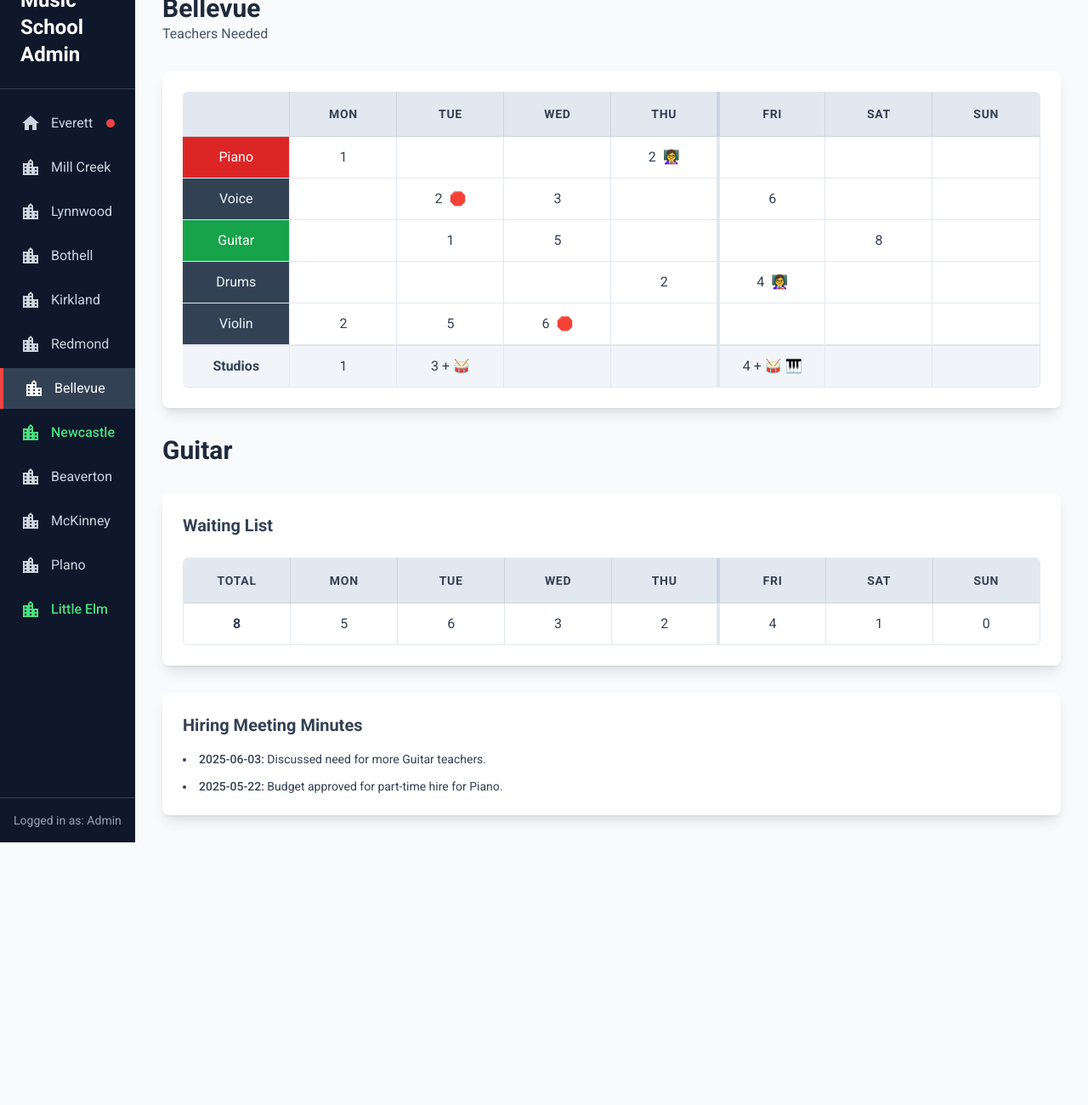
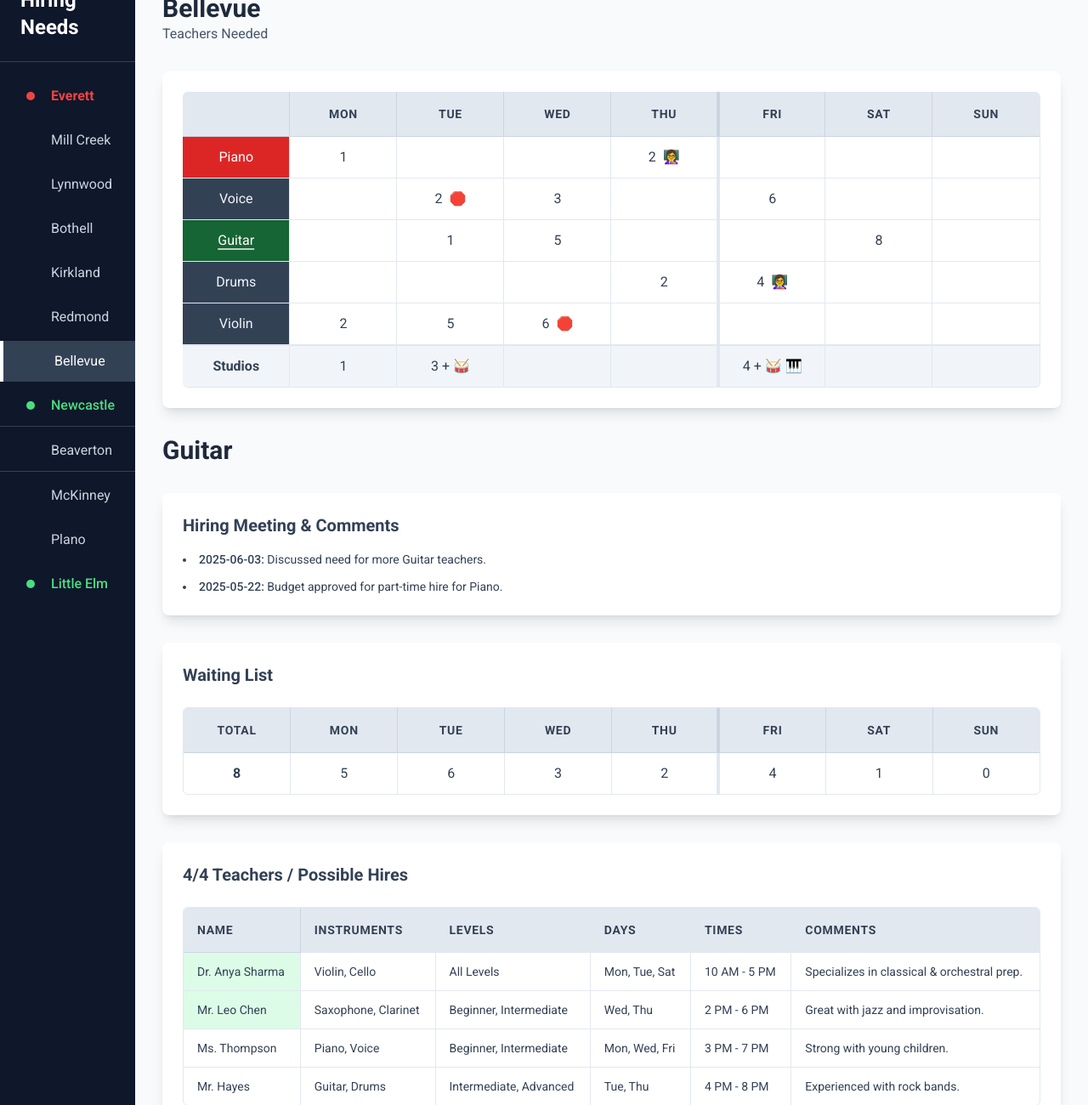
Before and after one commit to tylertul/HiringNeedsDesign, a plain HTML site: page index.html in a window 1280 px wide. Shown: the part 40-1340 px from the top of the page at 85% size. Before the commit the page ends 1031 px from the top, so only its background shows below. Drawn offline with nearby package versions, Linux system fonts and the light colour scheme.

Commit message:
Update index.html

```diff
--- a/index.html
+++ b/index.html
@@ -49,91 +49,97 @@
   </style>
 </head>
 <body class="flex min-h-screen bg-slate-50">
+
+
 <aside class="w-72 bg-slate-900 text-white flex flex-col">
   <div class="p-6 text-2xl font-semibold border-b border-slate-700">
-      Music School Admin
+    Hiring Needs
   </div>
   <nav class="flex-grow">
     <ul class="space-y-1 py-4">
       <li>
-<a class="flex items-center py-3 px-6 text-slate-300 hover:bg-slate-700 hover:text-white transition-colors duration-200" href="#">
-<span class="material-icons align-middle mr-3">home</span>
+        <a class="flex items-center py-3 px-6 text-red-500 font-semibold hover:bg-slate-700 hover:text-red-400 transition-colors duration-200" href="#">
+          <span class="w-6 inline-flex justify-center items-center mr-3">
+            <span class="inline-block w-2.5 h-2.5 bg-red-500 rounded-full"></span>
+          </span>
           Everett
-            <span class="inline-block w-2.5 h-2.5 bg-red-500 rounded-full ml-auto"></span>
         </a>
       </li>
       <li>
         <a class="flex items-center py-3 px-6 text-slate-300 hover:bg-slate-700 hover:text-white transition-colors duration-200" href="#">
-<span class="material-icons align-middle mr-3">location_city</span>
+          <span class="w-6 mr-3"></span>
           Mill Creek
         </a>
       </li>
       <li>
         <a class="flex items-center py-3 px-6 text-slate-300 hover:bg-slate-700 hover:text-white transition-colors duration-200" href="#">
-<span class="material-icons align-middle mr-3">location_city</span>
+          <span class="w-6 mr-3"></span>
           Lynnwood
         </a>
       </li>
       <li>
         <a class="flex items-center py-3 px-6 text-slate-300 hover:bg-slate-700 hover:text-white transition-colors duration-200" href="#">
-<span class="material-icons align-middle mr-3">location_city</span>
+          <span class="w-6 mr-3"></span>
           Bothell
         </a>
       </li>
       <li>
         <a class="flex items-center py-3 px-6 text-slate-300 hover:bg-slate-700 hover:text-white transition-colors duration-200" href="#">
-<span class="material-icons align-middle mr-3">location_city</span>
+          <span class="w-6 mr-3"></span>
           Kirkland
         </a>
       </li>
       <li>
         <a class="flex items-center py-3 px-6 text-slate-300 hover:bg-slate-700 hover:text-white transition-colors duration-200" href="#">
-<span class="material-icons align-middle mr-3">location_city</span>
+          <span class="w-6 mr-3"></span>
           Redmond
         </a>
       </li>
       <li>
-<a class="flex items-center py-3 px-6 bg-slate-700 text-white border-l-4 border-red-500 transition-colors duration-200" href="#" id="bellevue-link">
-<span class="material-icons align-middle mr-3">location_city</span>
+        <a class="flex items-center py-3 px-6 bg-slate-700 text-white border-l-4 border-white transition-colors duration-200" href="#" id="bellevue-link">
+          <span class="w-6 mr-3"></span>
           Bellevue
         </a>
       </li>
-<li>
+      <li class="border-b border-slate-700">
         <a class="flex items-center py-3 px-6 text-green-400 font-medium hover:bg-slate-700 hover:text-green-300 transition-colors duration-200" href="#">
-<span class="material-icons align-middle mr-3">location_city</span>
+          <span class="w-6 inline-flex justify-center items-center mr-3">
+            <span class="inline-block w-2.5 h-2.5 bg-green-400 rounded-full"></span>
+          </span>
           Newcastle
         </a>
       </li>
-<li>
+      <li class="border-b border-slate-700">
         <a class="flex items-center py-3 px-6 text-slate-300 hover:bg-slate-700 hover:text-white transition-colors duration-200" href="#">
-<span class="material-icons align-middle mr-3">location_city</span>
+          <span class="w-6 mr-3"></span>
           Beaverton
         </a>
       </li>
       <li>
         <a class="flex items-center py-3 px-6 text-slate-300 hover:bg-slate-700 hover:text-white transition-colors duration-200" href="#">
-<span class="material-icons align-middle mr-3">location_city</span>
+          <span class="w-6 mr-3"></span>
           McKinney
         </a>
       </li>
       <li>
         <a class="flex items-center py-3 px-6 text-slate-300 hover:bg-slate-700 hover:text-white transition-colors duration-200" href="#">
-<span class="material-icons align-middle mr-3">location_city</span>
+          <span class="w-6 mr-3"></span>
           Plano
         </a>
       </li>
       <li>
         <a class="flex items-center py-3 px-6 text-green-400 font-medium hover:bg-slate-700 hover:text-green-300 transition-colors duration-200" href="#">
-<span class="material-icons align-middle mr-3">location_city</span>
+          <span class="w-6 inline-flex justify-center items-center mr-3">
+            <span class="inline-block w-2.5 h-2.5 bg-green-400 rounded-full"></span>
+          </span>
           Little Elm
         </a>
       </li>
     </ul>
   </nav>
-<div class="p-4 border-t border-slate-700 text-sm text-slate-400">
-      Logged in as: Admin
-    </div>
 </aside>
+
+
 <main class="flex-grow p-8">
 <header class="mb-8">
 <h1 class="text-3xl font-semibold text-slate-800" id="main-header">Bellevue</h1>
@@ -142,7 +148,6 @@
 
 
 <div class="bg-white rounded-lg shadow-lg p-6 mb-8">
-
   <!-- This div now controls the overall shape and border of the table -->
   <div class="overflow-x-auto rounded-md border-b border-r border-slate-200">
     <!-- The "table-fixed" class ensures equal column widths -->
@@ -163,9 +168,7 @@
         <!-- Piano Row -->
         <tr>
           <td class="py-3 px-4 border-b border-slate-200 table-cell-bordered instrument-piano-header text-center">Piano</td>
-          <td class="py-3 px-4 border-b border-slate-200 text-center status-cell relative table-cell-bordered">1
-            <div class="tooltip absolute z-10 bottom-full left-1/2 -translate-x-1/2 mb-2 w-40 bg-slate-800 text-white text-xs rounded py-1 px-2 text-center">Needs Teacher</div>
-          </td>
+          <td class="py-3 px-4 border-b border-slate-200 text-center table-cell-bordered">1</td>
           <td class="py-3 px-4 border-b border-slate-200 text-center table-cell-bordered"></td>
           <td class="py-3 px-4 border-b border-slate-200 text-center table-cell-bordered"></td>
           <td class="py-3 px-4 border-b border-slate-200 text-center status-cell relative table-cell-bordered">
@@ -188,31 +191,22 @@
               <div class="tooltip absolute z-10 bottom-full left-1/2 -translate-x-1/2 mb-2 w-max max-w-xs bg-slate-800 text-white text-xs rounded py-1 px-2 text-center">Steve Jones - Piano, Voice | Last day: 6-12-2025</div>
             </span>
           </td>
-          <td class="py-3 px-4 border-b border-slate-200 text-center status-cell relative table-cell-bordered">3
-            <div class="tooltip absolute z-10 bottom-full left-1/2 -translate-x-1/2 mb-2 w-48 bg-slate-800 text-white text-xs rounded py-1 px-2 text-center">Mr. Davis (Arriving 3 PM)</div>
-          </td>
+          <td class="py-3 px-4 border-b border-slate-200 text-center table-cell-bordered">3</td>
           <td class="py-3 px-4 border-b border-slate-200 text-center table-cell-bordered"></td>
-          <td class="py-3 px-4 border-b border-slate-200 text-center status-cell relative table-cell-bordered border-l-4 border-slate-300">6
-            <div class="tooltip absolute z-10 bottom-full left-1/2 -translate-x-1/2 mb-2 w-48 bg-slate-800 text-white text-xs rounded py-1 px-2 text-center">Ms. Wilson (Arriving 11 AM)</div>
-          </td>
+          <td class="py-3 px-4 border-b border-slate-200 text-center table-cell-bordered border-l-4 border-slate-300">6</td>
           <td class="py-3 px-4 border-b border-slate-200 text-center table-cell-bordered"></td>
           <td class="py-3 px-4 border-b border-slate-200 text-center"></td>
         </tr>
         <!-- Guitar Row -->
         <tr>
-          <td class="py-3 px-4 border-b border-slate-200 table-cell-bordered instrument-guitar-header text-center" id="guitar-header">Guitar</td>
+          <!-- The "selected" class was added here to apply the special styling -->
+          <td class="py-3 px-4 border-b border-slate-200 table-cell-bordered instrument-guitar-header text-center selected" id="guitar-header">Guitar</td>
           <td class="py-3 px-4 border-b border-slate-200 text-center table-cell-bordered"></td>
-          <td class="py-3 px-4 border-b border-slate-200 text-center status-cell relative table-cell-bordered">1
-            <div class="tooltip absolute z-10 bottom-full left-1/2 -translate-x-1/2 mb-2 w-40 bg-slate-800 text-white text-xs rounded py-1 px-2 text-center">Needs Teacher</div>
-          </td>
-          <td class="py-3 px-4 border-b border-slate-200 text-center status-cell relative table-cell-bordered">5
-            <div class="tooltip absolute z-10 bottom-full left-1/2 -translate-x-1/2 mb-2 w-56 bg-slate-800 text-white text-xs rounded py-1 px-2 text-center">Ms. Jones (Available 9 AM - 1 PM)</div>
-          </td>
+          <td class="py-3 px-4 border-b border-slate-200 text-center table-cell-bordered">1</td>
+          <td class="py-3 px-4 border-b border-slate-200 text-center table-cell-bordered">5</td>
           <td class="py-3 px-4 border-b border-slate-200 text-center table-cell-bordered"></td>
           <td class="py-3 px-4 border-b border-slate-200 text-center table-cell-bordered border-l-4 border-slate-300"></td>
-          <td class="py-3 px-4 border-b border-slate-200 text-center status-cell relative table-cell-bordered">8
-            <div class="tooltip absolute z-10 bottom-full left-1/2 -translate-x-1/2 mb-2 w-40 bg-slate-800 text-white text-xs rounded py-1 px-2 text-center">Needs Teacher</div>
-          </td>
+          <td class="py-3 px-4 border-b border-slate-200 text-center table-cell-bordered">8</td>
           <td class="py-3 px-4 border-b border-slate-200 text-center"></td>
         </tr>
         <!-- Drums Row -->
@@ -221,9 +215,7 @@
           <td class="py-3 px-4 border-b border-slate-200 text-center table-cell-bordered"></td>
           <td class="py-3 px-4 border-b border-slate-200 text-center table-cell-bordered"></td>
           <td class="py-3 px-4 border-b border-slate-200 text-center table-cell-bordered"></td>
-          <td class="py-3 px-4 border-b border-slate-200 text-center status-cell relative table-cell-bordered">2
-            <div class="tooltip absolute z-10 bottom-full left-1/2 -translate-x-1/2 mb-2 w-48 bg-slate-800 text-white text-xs rounded py-1 px-2 text-center">Mr. Brown (Available All Day)</div>
-          </td>
+          <td class="py-3 px-4 border-b border-slate-200 text-center table-cell-bordered">2</td>
           <td class="py-3 px-4 border-b border-slate-200 text-center table-cell-bordered status-cell relative border-l-4 border-slate-300">
             4
             <span class="cursor-pointer relative inline-block ml-1">👩‍🏫
@@ -236,9 +228,7 @@
         <!-- Violin Row with a thicker bottom border -->
         <tr>
           <td class="py-3 px-4 border-b-2 border-slate-200 table-cell-bordered instrument-violin-header text-center">Violin</td>
-          <td class="py-3 px-4 border-b-2 border-slate-200 text-center status-cell relative table-cell-bordered">2
-            <div class="tooltip absolute z-10 bottom-full left-1/2 -translate-x-1/2 mb-2 w-48 bg-slate-800 text-white text-xs rounded py-1 px-2 text-center">Ms. Perry (Arriving 2 PM)</div>
-          </td>
+          <td class="py-3 px-4 border-b-2 border-slate-200 text-center table-cell-bordered">2</td>
           <td class="py-3 px-4 border-b-2 border-slate-200 text-center table-cell-bordered">5</td>
           <td class="py-3 px-4 border-b-2 border-slate-200 text-center table-cell-bordered status-cell relative">
             6
@@ -272,7 +262,16 @@
 <h1 class="text-3xl font-semibold text-slate-800" id="main-header">Guitar</h1>
 </header>
 
+<!-- Hiring Meeting Card -->
+<div class="bg-white rounded-lg shadow-lg p-6 mb-8"> <!-- Added mb-8 here for spacing -->
+<h2 class="text-xl font-semibold text-slate-700 mb-4">Hiring Meeting & Comments</h2>
+<ul class="space-y-3 text-slate-700 text-sm list-disc list-inside">
+<li><span class="font-medium">2025-06-03:</span> Discussed need for more Guitar teachers.</li>
+<li><span class="font-medium">2025-05-22:</span> Budget approved for part-time hire for Piano.</li>
+</ul>
+</div>
 
+<!-- Waitlist card -->
 <div class="bg-white rounded-lg shadow-lg p-6 mb-8">
   <h2 class="text-xl font-semibold text-slate-700 mb-6">Waiting List</h2>
 
@@ -309,13 +308,70 @@
   </div>
 </div>
 
-<div class="bg-white rounded-lg shadow-lg p-6">
-<h2 class="text-xl font-semibold text-slate-700 mb-4">Hiring Meeting Minutes</h2>
-<ul class="space-y-3 text-slate-700 text-sm list-disc list-inside">
-<li><span class="font-medium">2025-06-03:</span> Discussed need for more Guitar teachers.</li>
-<li><span class="font-medium">2025-05-22:</span> Budget approved for part-time hire for Piano.</li>
-</ul>
+<!-- 4/4 Teachers Card -->
+<div class="bg-white rounded-lg shadow-lg p-6 mb-8">
+  <h2 class="text-xl font-semibold text-slate-700 mb-6">4/4 Teachers / Possible Hires</h2>
+
+  <!-- This div provides the border, rounded corners, and horizontal scrolling -->
+  <div class="overflow-x-auto rounded-md border border-slate-200">
+    <table class="w-full table-auto">
+      <thead class="table-header">
+        <!-- The "divide-x" class adds vertical borders between the header cells -->
+        <tr class="divide-x divide-slate-200">
+          <th class="py-3 px-4 text-left instrument-default-header border-b border-slate-200">Name</th>
+          <th class="py-3 px-4 text-left instrument-default-header border-b border-slate-200">Instruments</th>
+          <th class="py-3 px-4 text-left instrument-default-header border-b border-slate-200">Levels</th>
+          <th class="py-3 px-4 text-left instrument-default-header border-b border-slate-200">Days</th>
+          <th class="py-3 px-4 text-left instrument-default-header border-b border-slate-200">Times</th>
+          <th class="py-3 px-4 text-left instrument-default-header border-b border-slate-200">Comments</th>
+        </tr>
+      </thead>
+      <tbody class="text-slate-700 text-sm">
+        <!-- Data Row 1 (Current Staff) -->
+        <tr class="border-b border-slate-200 divide-x divide-slate-200">
+          <td class="py-3 px-4 bg-green-100">Dr. Anya Sharma</td>
+          <td class="py-3 px-4">Violin, Cello</td>
+          <td class="py-3 px-4">All Levels</td>
+          <td class="py-3 px-4">Mon, Tue, Sat</td>
+          <td class="py-3 px-4">10 AM - 5 PM</td>
+          <td class="py-3 px-4">Specializes in classical & orchestral prep.</td>
+        </tr>
+        <!-- Data Row 2 (Current Staff) -->
+        <tr class="border-b border-slate-200 divide-x divide-slate-200">
+          <td class="py-3 px-4 bg-green-100">Mr. Leo Chen</td>
+          <td class="py-3 px-4">Saxophone, Clarinet</td>
+          <td class="py-3 px-4">Beginner, Intermediate</td>
+          <td class="py-3 px-4">Wed, Thu</td>
+          <td class="py-3 px-4">2 PM - 6 PM</td>
+          <td class="py-3 px-4">Great with jazz and improvisation.</td>
+        </tr>
+        <!-- Data Row 3 (New Hire) -->
+        <tr class="border-b border-slate-200 divide-x divide-slate-200">
+          <td class="py-3 px-4">Ms. Thompson</td>
+          <td class="py-3 px-4">Piano, Voice</td>
+          <td class="py-3 px-4">Beginner, Intermediate</td>
+          <td class="py-3 px-4">Mon, Wed, Fri</td>
+          <td class="py-3 px-4">3 PM - 7 PM</td>
+          <td class="py-3 px-4">Strong with young children.</td>
+        </tr>
+        <!-- Data Row 4 (New Hire) -->
+        <tr class="divide-x divide-slate-200">
+          <td class="py-3 px-4">Mr. Hayes</td>
+          <td class="py-3 px-4">Guitar, Drums</td>
+          <td class="py-3 px-4">Intermediate, Advanced</td>
+          <td class="py-3 px-4">Tue, Thu</td>
+          <td class="py-3 px-4">4 PM - 8 PM</td>
+          <td class="py-3 px-4">Experienced with rock bands.</td>
+        </tr>
+      </tbody>
+    </table>
   </div>
+</div>
+
+
+
+
+
 </main>
 <script>
     const guitarHeader = document.getElementById('guitar-header');
```
Lines whose indentation alone changed are shown as unchanged.
